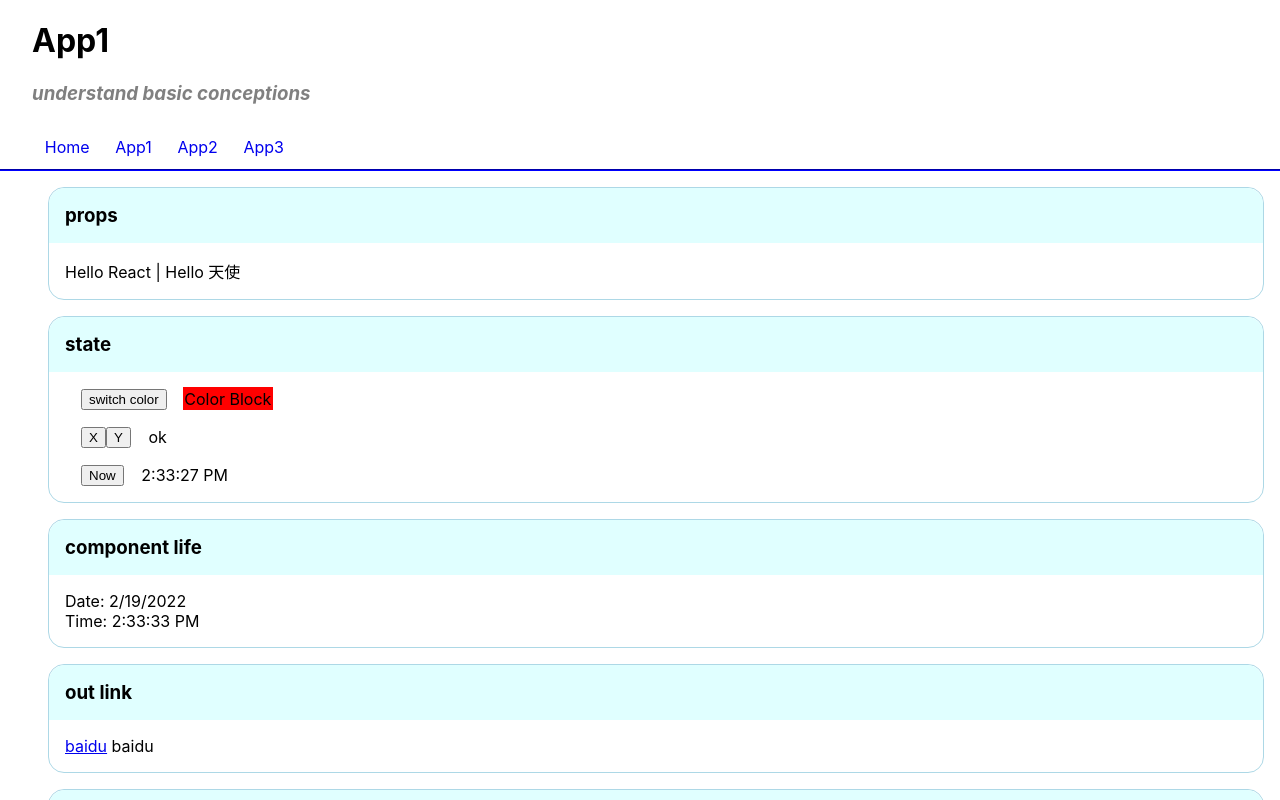
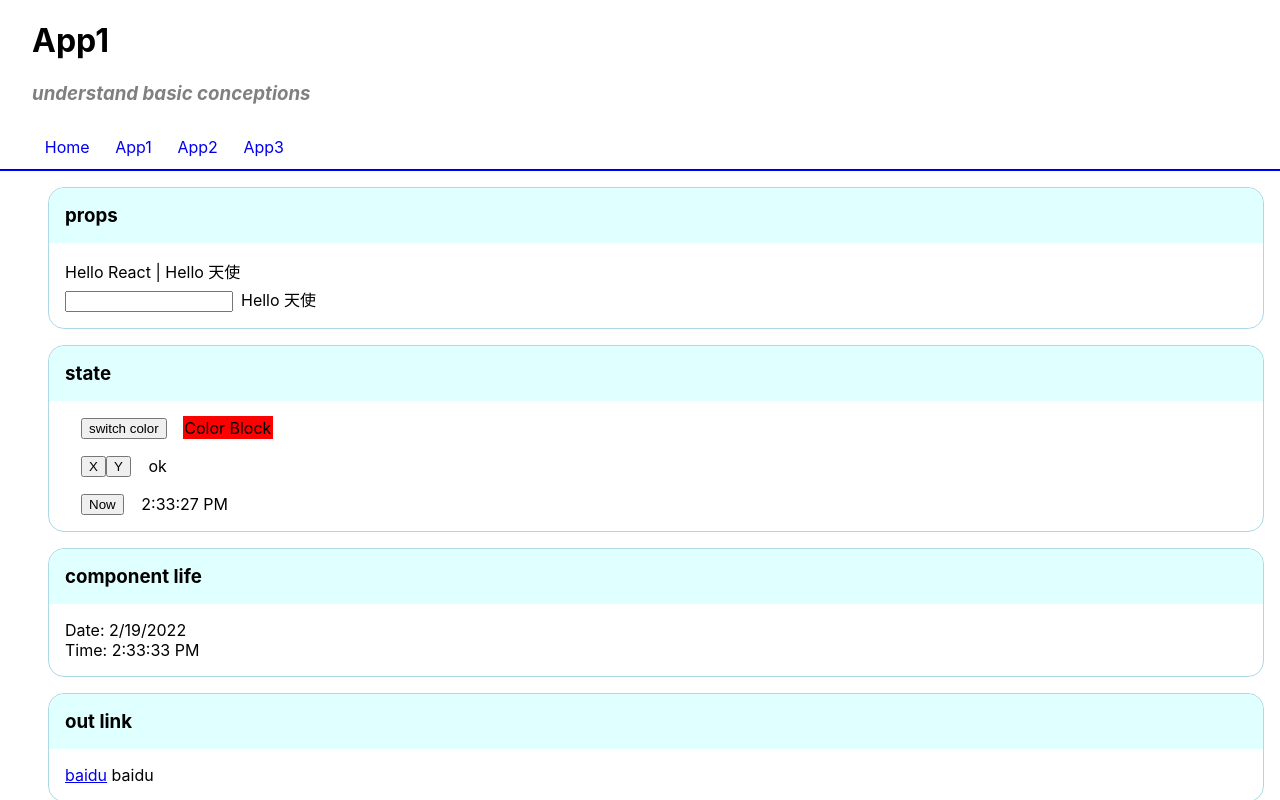
Before and after one commit to coding-camps/react-demo1, a React (Create React App) app: page /app1 in a window 1280 px wide. Shown: the top 800 px of the page. Built offline with nearby package versions, Linux system fonts and the light colour scheme.

Commit message:
refactor: add more code to explore more about props

```diff
--- a/src/comps/app1/sayhello.js
+++ b/src/comps/app1/sayhello.js
@@ -1,6 +1,7 @@
 import React from "react";
+import _ from 'lodash';
 
-export default class Sayhello extends React.Component {
+class Sayhello extends React.Component {
     static defaultProps = {
         name: "天使"
     }
@@ -17,3 +18,41 @@ export default class Sayhello extends React.Component {
         );
     }
 }
+
+class Hello extends React.Component {
+    constructor(props) {
+        super(props);
+        this.changeContent = _.debounce(this.changeContent.bind(this), 200);
+        this.state = {};
+    }
+
+    changeContent(e) {
+        this.setState({
+            inputContent: e.target.value,
+        });
+    }
+
+    render() {
+        return (
+            <div>
+                <input type="text" onChange={this.changeContent} maxLength="10"
+                       style={{width: "10rem", margin: "0.5rem 0.5rem 0 0",}}/>
+                <Sayhello name={this.state.inputContent}/>
+            </div>
+        );
+    }
+
+}
+
+export default class DemoProps extends React.Component {
+    render() {
+        return (
+            <>
+                <div>
+                    <Sayhello name={"React"}/> | <Sayhello/>
+                </div>
+                <Hello/>
+            </>
+        );
+    };
+}
--- a/src/pages/App1.jsx
+++ b/src/pages/App1.jsx
@@ -1,7 +1,7 @@
 import React from "react";
 import PageLayout from "../comps/common/pagelayout";
 import Testblock from "../comps/common/testblock";
-import Sayhello from "../comps/app1/sayhello";
+import DemoProps from "../comps/app1/sayhello";
 import ColorUpdater from "../comps/app1/colorupdater";
 import Clock from "../comps/app1/clock";
 import Numcounter from "../comps/app1/numcounter";
@@ -23,7 +23,7 @@ function App1() {
     return (
         <PageLayout titles={["App1", "understand basic conceptions"]}>
             <Testblock blockName="props">
-                <Sayhello name={"React"}/> | <Sayhello/>
+                <DemoProps/>
             </Testblock>
 
             <Testblock blockName={"state"}>
```
